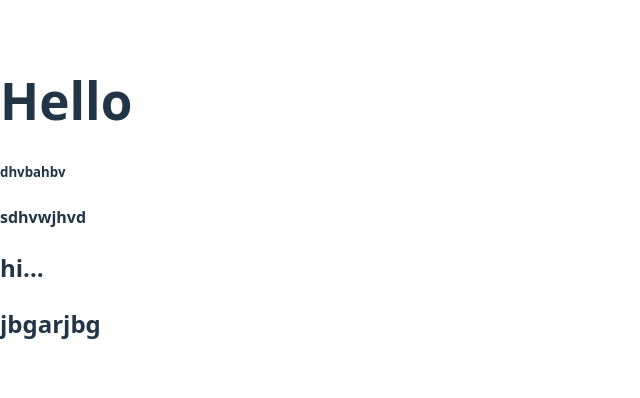
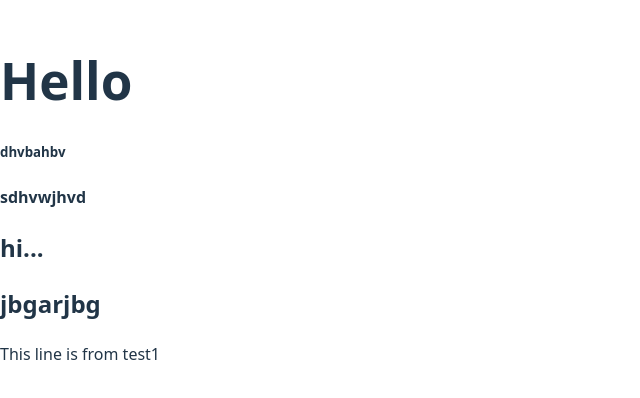
Before and after one commit to Yash-Varmora/git-practice, a React (Vite) app: page / in a window 1280 px wide. Shown: the part 200-598 px from the top of the page, without its empty margins (0-640 px from the left). Built offline with nearby package versions, Linux system fonts and the light colour scheme.

Commit message:
added line from test1

```diff
--- a/src/App.jsx
+++ b/src/App.jsx
@@ -8,6 +8,7 @@ const App = () => {
       <h4>sdhvwjhvd</h4>
       <h2>hi...</h2>
       <h2>jbgarjbg</h2>
+      <p>This line is from test1</p>
     </div>
   );
 };
```
